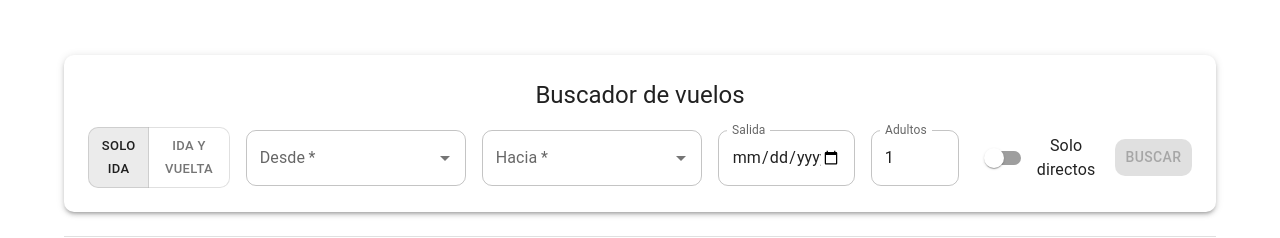
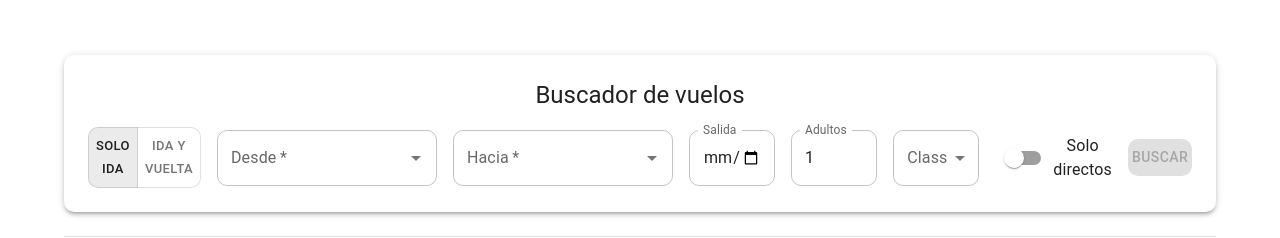
Before and after one commit to matpurita/squad-3-busqueda-de-vuelos, a React (Vite) app in the folder front/: page / in a window 1280 px wide. Shown: the part 232-470 px from the top of the page. Built offline with nearby package versions, Linux system fonts and the light colour scheme; no server answers.

Commit message:
agrego opcion para que elijan clase/tipo de vuelo : economy,premium,business

```diff
--- a/front/src/components/SearchForm.jsx
+++ b/front/src/components/SearchForm.jsx
@@ -1,6 +1,20 @@
-import { Stack, TextField, Button, ToggleButton, ToggleButtonGroup, FormControlLabel, Switch, Autocomplete, CircularProgress } from '@mui/material';
-import { useSearch } from '../contexts/SearchContext';
-import { useFlights } from '../contexts/FlightsContext';
+import {
+  Stack,
+  TextField,
+  Button,
+  ToggleButton,
+  ToggleButtonGroup,
+  FormControlLabel,
+  Switch,
+  Autocomplete,
+  CircularProgress,
+  Select,
+  MenuItem,
+  InputLabel,
+  FormControl,
+} from "@mui/material";
+import { useSearch } from "../contexts/SearchContext";
+import { useFlights } from "../contexts/FlightsContext";
 
 export default function SearchForm() {
   const {
@@ -21,7 +35,11 @@ export default function SearchForm() {
     setAdults,
     setOnlyDirect,
     getSearchCriteria,
-    isSearchValid
+    isSearchValid,
+    economy,
+    premium,
+    business,
+
   } = useSearch();
 
   const { searchFlights, loading: searchLoading } = useFlights();
@@ -30,7 +48,7 @@ export default function SearchForm() {
     e.preventDefault();
 
     if (!isSearchValid()) {
-      alert('Por favor completa todos los campos requeridos');
+      alert("Por favor completa todos los campos requeridos");
       return;
     }
 
@@ -38,7 +56,7 @@ export default function SearchForm() {
       const criteria = getSearchCriteria();
       await searchFlights(criteria);
     } catch (error) {
-      console.error('Error en búsqueda:', error);
+      console.error("Error en búsqueda:", error);
       alert(error.message);
     }
   };
@@ -46,8 +64,19 @@ export default function SearchForm() {
   const loading = aeropuertosLoading || searchLoading;
 
   return (
-    <Stack component="form" onSubmit={handleSubmit} spacing={2} direction={{ xs: 'column', sm: 'row' }} alignItems="center">
-        <ToggleButtonGroup size="small" exclusive value={tripType} onChange={(_, v) => v && setTripType(v)}>
+    <Stack
+      component="form"
+      onSubmit={handleSubmit}
+      spacing={2}
+      direction={{ xs: "column", lg: "row" }}
+      alignItems="center"
+    >
+      <ToggleButtonGroup
+        size="small"
+        exclusive
+        value={tripType}
+        onChange={(_, v) => v && setTripType(v)}
+      >
         <ToggleButton value="oneway">Solo ida</ToggleButton>
         <ToggleButton value="roundtrip">Ida y vuelta</ToggleButton>
       </ToggleButtonGroup>
@@ -58,7 +87,9 @@ export default function SearchForm() {
         options={aeropuertos}
         getOptionLabel={(o) => o.label}
         sx={{ minWidth: 220 }}
-          renderInput={(params) => <TextField {...params} label="Desde" required />}
+        renderInput={(params) => (
+          <TextField {...params} label="Desde" required />
+        )}
         loading={aeropuertosLoading}
       />
 
@@ -68,11 +99,13 @@ export default function SearchForm() {
         options={aeropuertos}
         getOptionLabel={(o) => o.label}
         sx={{ minWidth: 220 }}
-          renderInput={(params) => <TextField {...params} label="Hacia" required />}
+        renderInput={(params) => (
+          <TextField {...params} label="Hacia" required />
+        )}
         loading={aeropuertosLoading}
       />
 
-        <TextField
+      <TextField fullWidth
         label="Salida"
         type="date"
         value={departDate}
@@ -80,7 +113,7 @@ export default function SearchForm() {
         InputLabelProps={{ shrink: true }}
       />
 
-        {tripType === 'roundtrip' && (
+      {tripType === "roundtrip" && (
         <TextField
           label="Regreso"
           type="date"
@@ -90,17 +123,31 @@ export default function SearchForm() {
         />
       )}
 
-        <TextField
+      <TextField fullWidth
         type="number"
         label="Adultos"
         value={adults}
-          onChange={(e) => setAdults(parseInt(e.target.value || '1', 10))}
+        onChange={(e) => setAdults(parseInt(e.target.value || "1", 10))}
         inputProps={{ min: 1 }}
-          sx={{ width: 110 }}
+
+
       />
+      <FormControl fullWidth>
+        <InputLabel id="label-class">Class</InputLabel>
+        <Select labelId="label-class" id="demo-simple-select" label="Clase">
+          <MenuItem value={economy}>Economy</MenuItem>
+          <MenuItem value={premium}>Premium Economy</MenuItem>
+          <MenuItem value={business}>Business</MenuItem>
+        </Select>
+      </FormControl>
 
       <FormControlLabel
-          control={<Switch checked={onlyDirect} onChange={(e) => setOnlyDirect(e.target.checked)} />}
+        control={
+          <Switch
+            checked={onlyDirect}
+            onChange={(e) => setOnlyDirect(e.target.checked)}
+          />
+        }
         label="Solo directos"
       />
 
@@ -110,7 +157,7 @@ export default function SearchForm() {
         disabled={loading || !from || !to}
         startIcon={loading ? <CircularProgress size={16} /> : null}
       >
-          {loading ? 'Buscando...' : 'Buscar'}
+        {loading ? "Buscando..." : "Buscar"}
       </Button>
     </Stack>
   );
```
Also changed, not shown: 1 other file (tests, documents, lock files or other folders). Lines whose indentation alone changed are shown as unchanged.
